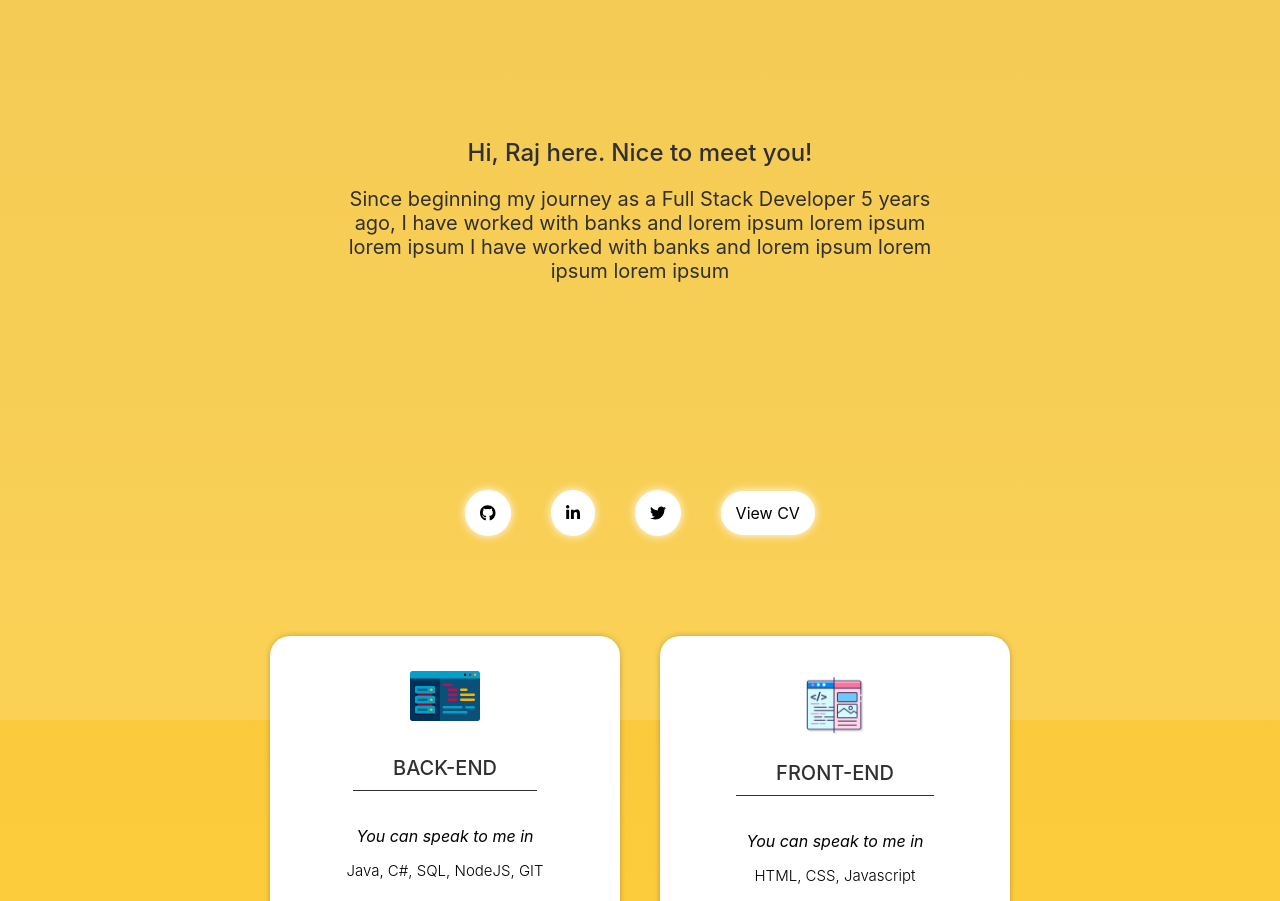
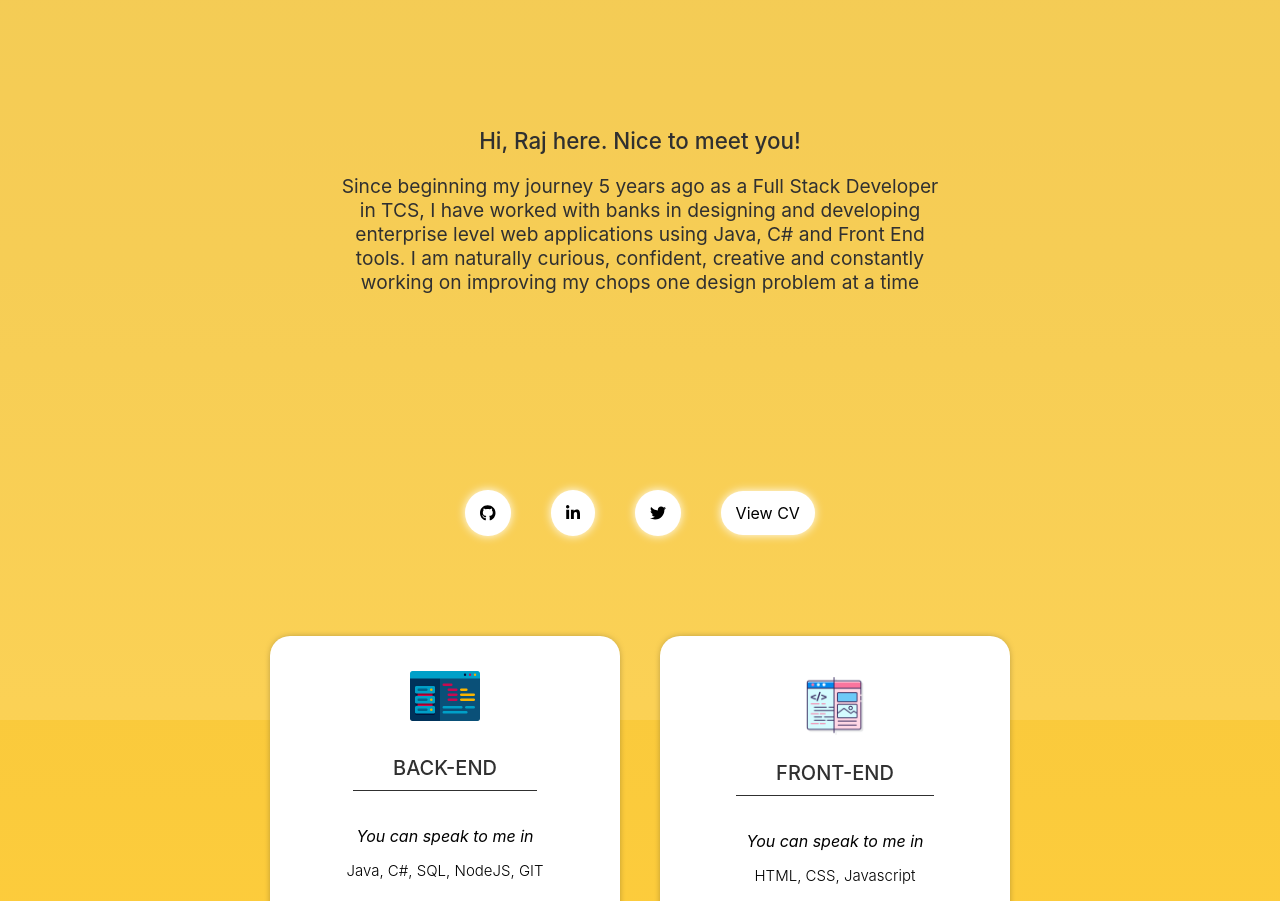
Before and after one commit to PonrajkumarRajendran/portfolio_site, a React (Create React App) app: page / in a window 1280 px wide. Shown: the part 880-1781 px from the top of the page. Built offline with nearby package versions, Linux system fonts and the light colour scheme.

Commit message:
about message

```diff
--- a/public/index.html
+++ b/public/index.html
@@ -7,6 +7,7 @@
       href="https://fonts.googleapis.com/css2?family=Courgette&family=Press+Start+2P&family=Roboto:ital,wght@0,100;0,300;0,400;0,500;0,700;0,900;1,100;1,300;1,400;1,500;1,700;1,900&display=swap"
       rel="stylesheet"
     />
+    <link rel="icon" href="./favicon-32x32.png" />
     <title>Pon Raj Kumar Rajendran</title>
   </head>
   <body>
--- a/src/components/about/about.component.jsx
+++ b/src/components/about/about.component.jsx
@@ -33,9 +33,11 @@ const About = () => {
             Hi, Raj here. Nice to meet you!
           </span>
           <span className="aboutpage-content-message">
-            Since beginning my journey as a Full Stack Developer 5 years ago, I
-            have worked with banks and lorem ipsum lorem ipsum lorem ipsum I
-            have worked with banks and lorem ipsum lorem ipsum lorem ipsum
+            Since beginning my journey 5 years ago as a Full Stack Developer in
+            TCS, I have worked with banks in designing and developing enterprise
+            level web applications using Java, C# and Front End tools. I am
+            naturally curious, confident, creative and constantly working on
+            improving my chops one design problem at a time
           </span>
         </div>
       </div>
--- a/src/components/about/about.styles.scss
+++ b/src/components/about/about.styles.scss
@@ -15,14 +15,14 @@
       align-items: center;
       color: #303030;
       .aboutpage-welcome-message {
-        font-size: 24px;
+        font-size: 1.4rem;
         font-weight: 500;
 
         margin-bottom: 20px;
       }
       .aboutpage-content-message {
         width: 80%;
-        font-size: 20px;
+        font-size: 1.2rem;
         font-weight: 400;
         text-align: center;
       }
@@ -126,14 +126,14 @@
       align-items: center;
       color: #303030;
       .aboutpage-welcome-message {
-        font-size: 24px;
+        font-size: 1.4rem;
         font-weight: 500;
 
         margin-bottom: 20px;
       }
       .aboutpage-content-message {
         width: 80%;
-        font-size: 20px;
+        font-size: 1.2rem;
         font-weight: 400;
         text-align: center;
       }
```
Also changed, not shown: public/favicon-32x32.png (added).
